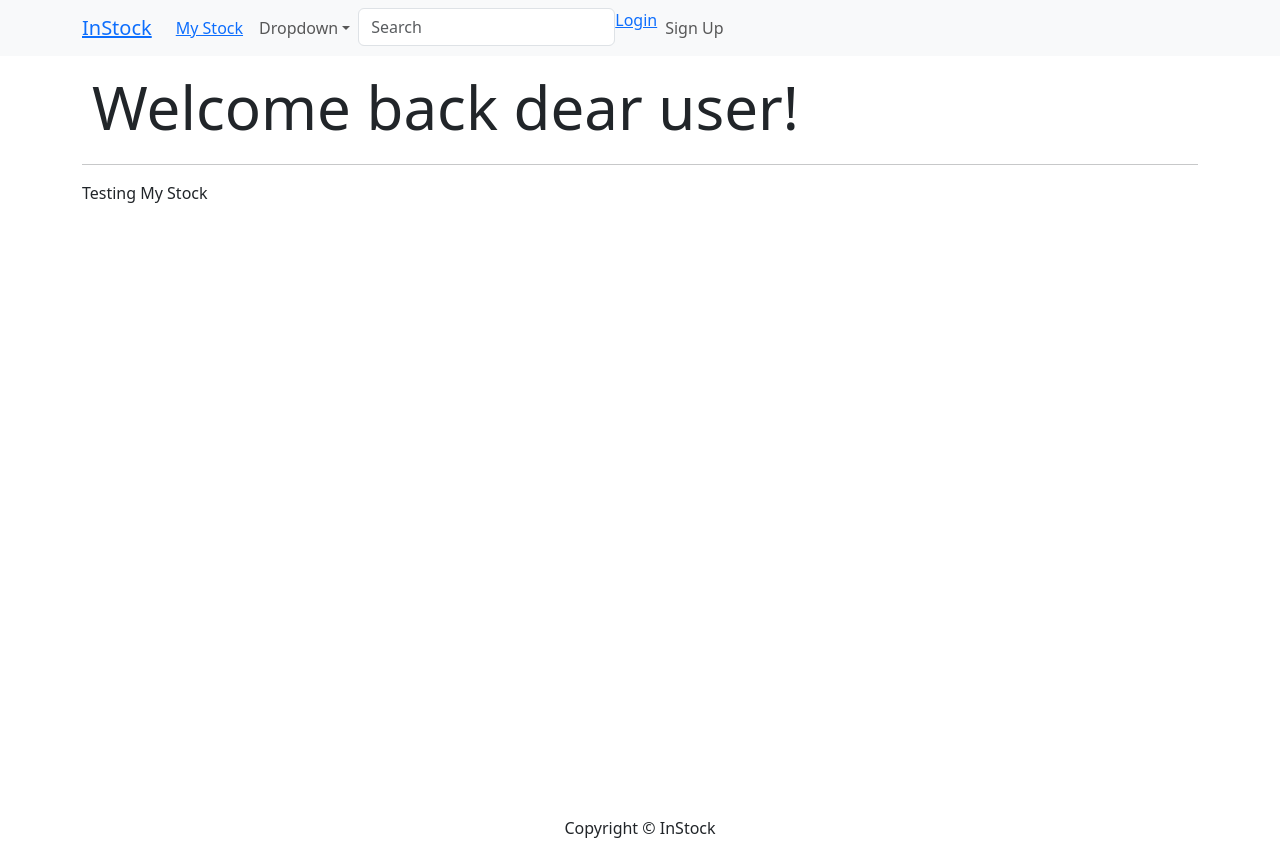
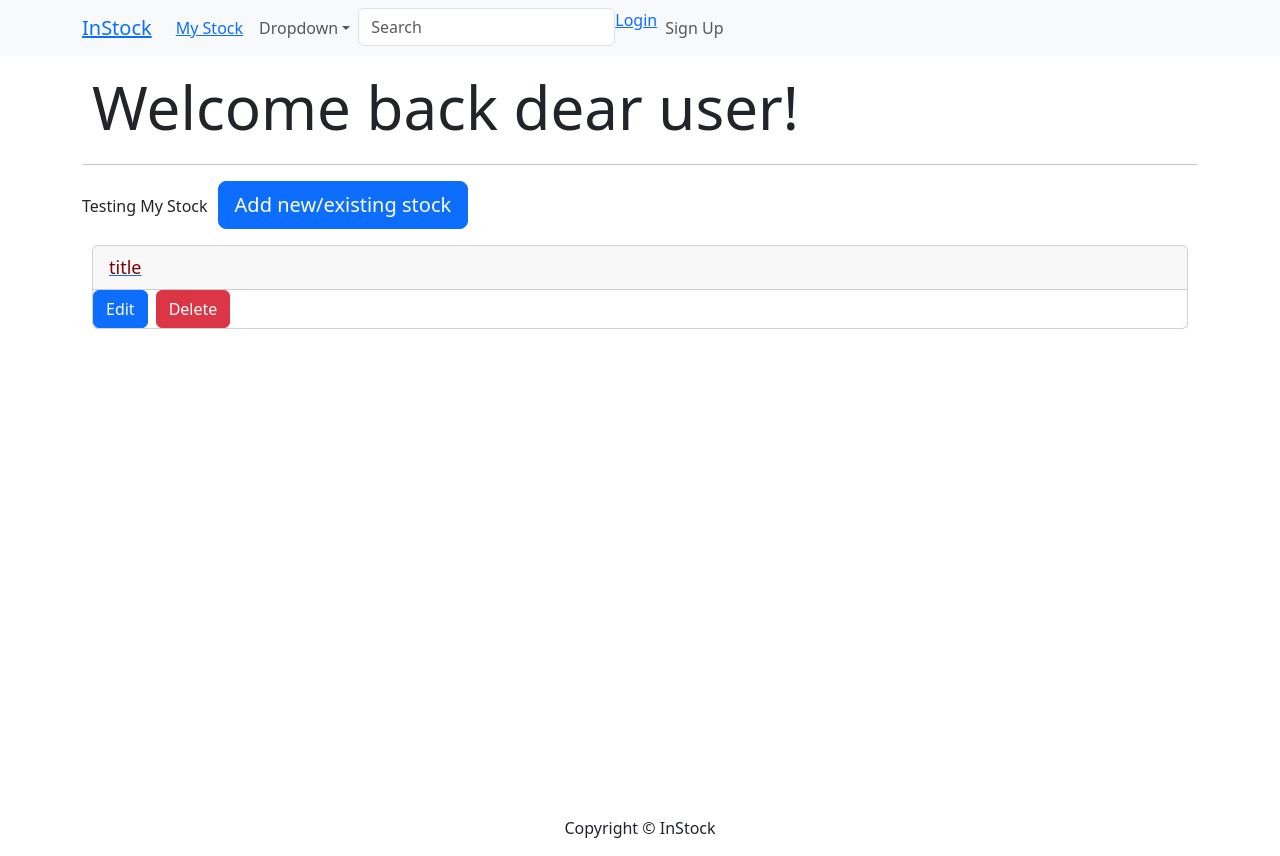
Before and after one commit to leobuj/InStock, a React (Create React App) app in the folder frontend/: page /teststock in a window 1280 px wide. Built offline with nearby package versions, Linux system fonts and the light colour scheme.

Commit message:
Update TestStock.js

```diff
--- a/frontend/src/screens/TestStock/TestStock.js
+++ b/frontend/src/screens/TestStock/TestStock.js
@@ -1,7 +1,51 @@
+//import { useEffect, useState } from "react";
+import {Button, Card} from "react-bootstrap";
+import {Link} from "react-router-dom";
 import MainScreen from "../../components/MainScreen";
+//import axios from "axios";
 
-const TestStock = () => {
-    return( <MainScreen title="Welcome back dear user!"> Testing My Stock</MainScreen> );
+function TestStock() {
+    /*const [stock, setStock] = useState([]);
+    const fetchStock = async() => {
+        const { data } = await axios.get('/api/notes')
+
+        setStock(data);
+    };
+
+    console.log(stock);
+
+    useEffect(() => {fetchStock();}, []);*/
+
+    return(
+        <MainScreen title="Welcome back dear user!"> Testing My Stock
+            <Link to='addstock'>
+                <Button style={{marginLeft: 10, marginBottom: 6}} size='lg'>
+                    Add new/existing stock
+                </Button>
+                    <Card style={{margin: 10}}>
+                        <Card.Header style={{display: "flex"}}>
+                            <span
+                            style={{
+                                color: "maroon",
+                                textDecoration: "none",
+                                flex: 1,
+                                cursor: "pointer",
+                                alignSelf: "center",
+                                fontSize: 18
+                            }}
+                            >title</span>
+                        </Card.Header>
+                        <div>
+                            <Button>Edit</Button>
+                            <Button variant="danger" className="mx-2">
+                                Delete
+                            </Button>
+                        </div>
+                    </Card>
+            </Link>
+        </MainScreen>
+
+    );
 };
 
 export default TestStock;
```
